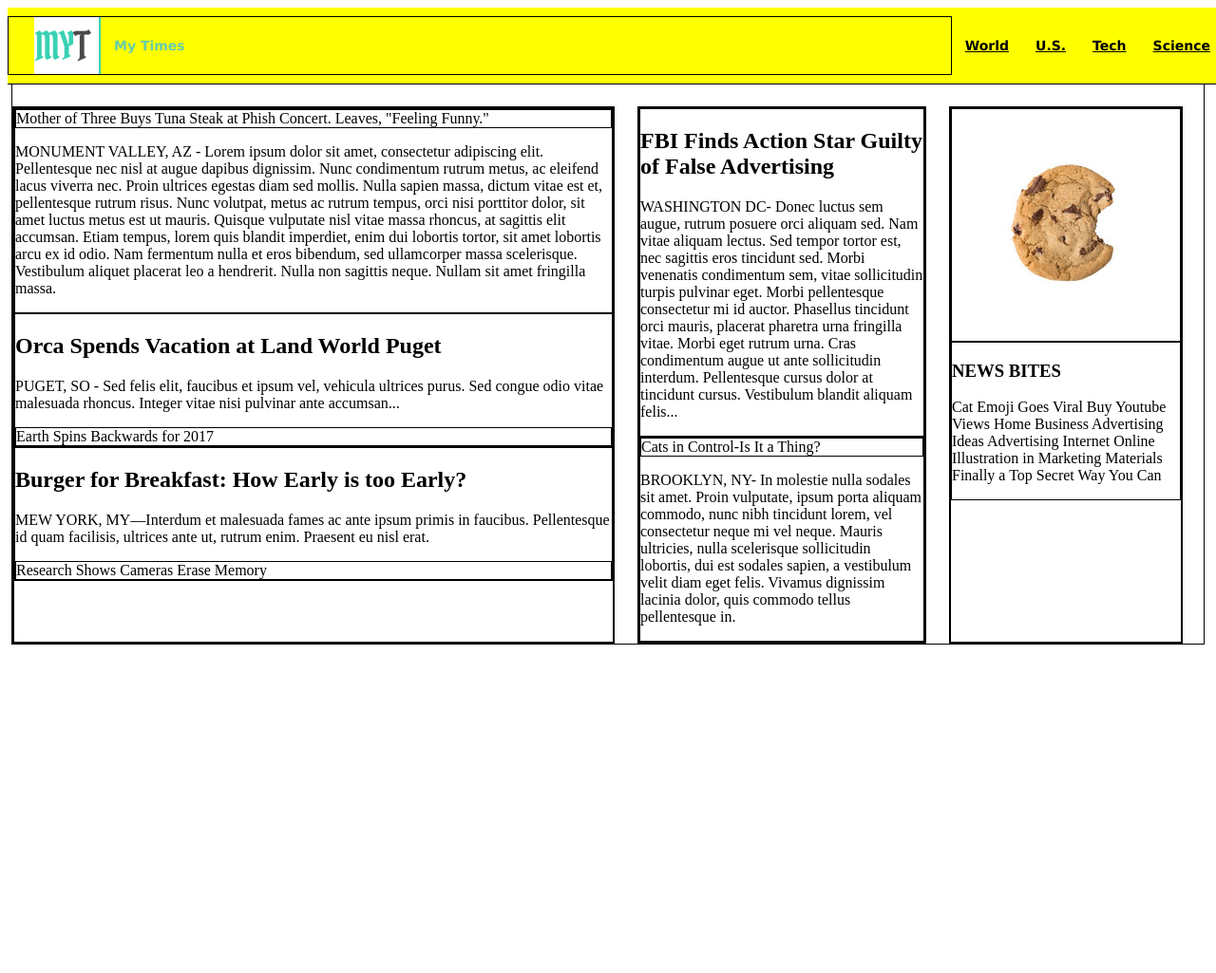
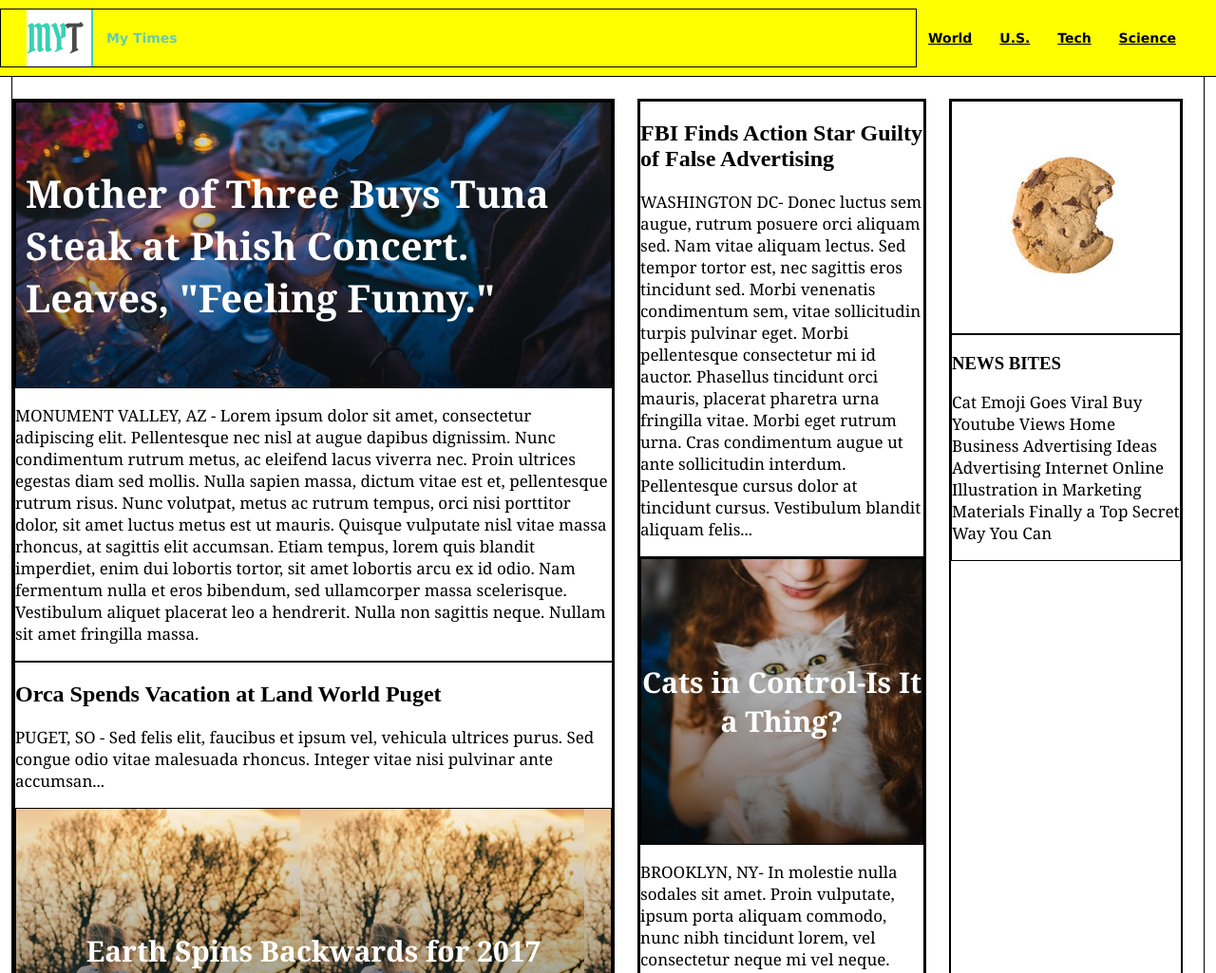
Before and after one commit to CarmanYiu/MyTimes, a plain HTML site: page index.html in a window 1280 px wide. Shown: the top 1025 px of the page at 95% size. Before the commit the page ends 800 px from the top, so only its background shows below. Drawn offline with Linux system fonts and the light colour scheme; files whose address does not match are found by name.

Commit message:
Complete images

```diff
--- a/index.html
+++ b/index.html
@@ -28,8 +28,8 @@
       <div class="container">
         <div class="column large">
           <div class="box">
-            <p class="bg_img">Mother of Three Buys Tuna Steak at Phish Concert. Leaves,
-               &quot;Feeling Funny.&quot;</p>
+            <div class="bg_img main-story"><span>Mother of Three Buys Tuna Steak at Phish Concert. Leaves,
+               &quot;Feeling Funny.&quot;</span></div>
             <p><span class="uppercase">MONUMENT VALLEY, AZ</span> - Lorem ipsum dolor sit amet, consectetur
               adipiscing elit. Pellentesque nec nisl at augue dapibus dignissim.
                Nunc condimentum rutrum metus, ac eleifend lacus viverra nec.
@@ -48,14 +48,14 @@
             <p><span class="uppercase">PUGET, SO</span> - Sed felis elit, faucibus et
                 ipsum vel, vehicula ultrices purus. Sed congue odio vitae malesuada
                 rhoncus. Integer vitae nisi pulvinar ante accumsan...</p>
-            <p class="bg_img">Earth Spins Backwards for 2017</p>
+            <div class="bg_img fall-season"><span>Earth Spins Backwards for 2017</span></div>
           </div>
           <div class="box">
             <h2>Burger for Breakfast: How Early is too Early?</h2>
-            <p><span class="uppercase">Mew York, MY</span>—Interdum et malesuada fames
+            <p><spa class="uppercase">Mew York, MY</spa>—Interdum et malesuada fames
               ac ante ipsum primis in faucibus. Pellentesque id quam facilisis, ultrices
                ante ut, rutrum enim. Praesent eu nisl erat.</p>
-            <p class="bg_img">Research Shows Cameras Erase Memory</p>
+            <div class="bg_img hipster-cameraman"><span>Research Shows Cameras Erase Memory</span></div>
           </div>
         </div>
         <div class="column medium">
@@ -71,7 +71,7 @@
                 aliquam felis...</p>
           </div>
           <div class="box">
-            <p class="bg_img">Cats in Control-Is It a Thing?</p>
+            <div class="bg_img cat-ceo"><span>Cats in Control-Is It a Thing?</span></div>
             <p><span class="uppercase">BROOKLYN, NY</span>- In molestie nulla sodales
               sit amet. Proin vulputate, ipsum porta aliquam commodo, nunc nibh tincidunt
                lorem, vel consectetur neque mi vel neque. Mauris ultricies, nulla
--- a/resources/css/style.css
+++ b/resources/css/style.css
@@ -1,8 +1,8 @@
-/*
-.body {
+
+body {
   margin: 0;
-  padding: 0;
-}*/
+
+}
 
 /* Header */
 
@@ -37,13 +37,13 @@ header {
 }
 
 nav {
-  display: flex;
-  flex-wrap: wrap;
+  padding-right: 30px;
 }
 
 nav span {
 
-  margin: 14px;
+  margin: 12px;
+
 }
 
 nav a {
@@ -54,9 +54,11 @@ nav a {
 
 .main .container {
   display: flex;
+
   border-width: 0 1px 1px 1px;
   border-style: solid;
   border-color: black;
+
   width: 1254px;
   margin: 0 auto;
   position: relative;
@@ -94,7 +96,50 @@ nav a {
 
 .bg_img {
   border: 1px solid black;
-  margin: 0;
+
+  display: flex;
+  flex-direction: column;
+  justify-content: center;
+  align-items: center;
+  height: 300px;
+
+  text-align: center;
+
+  font-family: Georgia;
+  font-weight: bold;
+  color: white;
+  font-size: 30px;
+
+}
+
+.main-story {
+  background-image: url("/Users/yiukitling/documents/projects/MyTimes/resources/images/main-story.png");
+  text-align: left;
+  font-size: 40px;
+
+}
+
+.main-story span {
+  margin-left: 10px;
+}
+
+.fall-season {
+  background-image: url("/Users/yiukitling/documents/projects/MyTimes/resources/images/fall-season.png");
+
+}
+
+.hipster-cameraman {
+  background-image: url("/Users/yiukitling/documents/projects/MyTimes/resources/images/hipster-cameraman.png");
+}
+
+.cat-ceo {
+  background-image: url("/Users/yiukitling/documents/projects/MyTimes/resources/images/cat-ceo.png");
+}
+
+.box p {
+  font-family: Georgia;
+  font-size: 17px;
+  color: black;
 }
 
 .uppercase {
```
Also changed, not shown: 2 other files.
